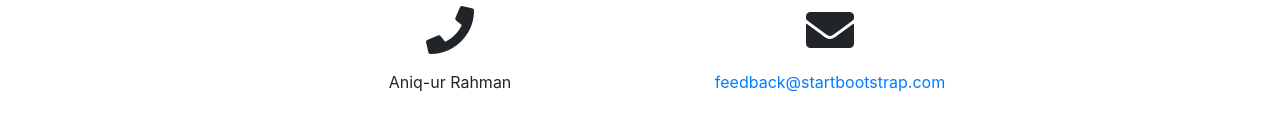
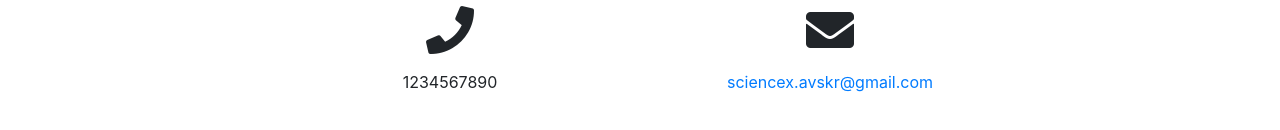
Before and after one commit to AnirbanBanik1998/Science-X, a website with bundled scripts: page index.html in a window 1280 px wide. Shown: the part 4479-4609 px from the top of the page. Built offline with nearby package versions, Linux system fonts and the light colour scheme.

Commit message:
Updated email

```diff
--- a/index.html
+++ b/index.html
@@ -243,12 +243,12 @@
         <div class="row">
           <div class="col-lg-4 ml-auto text-center">
             <i class="fas fa-phone fa-3x mb-3 sr-contact-1"></i>
-            <p>Aniq-ur Rahman</p>
+            <p>1234567890</p>
           </div>
           <div class="col-lg-4 mr-auto text-center">
             <i class="fas fa-envelope fa-3x mb-3 sr-contact-2"></i>
             <p>
-              <a href="mailto:your-email@your-domain.com">feedback@startbootstrap.com</a>
+              <a href="mailto:your-email@your-domain.com">sciencex.avskr@gmail.com</a>
             </p>
           </div>
         </div>
```
